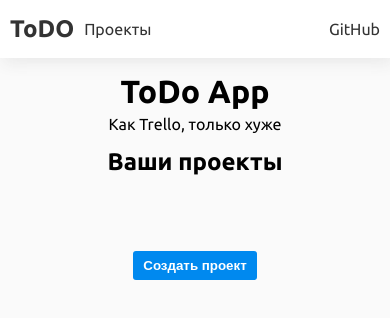
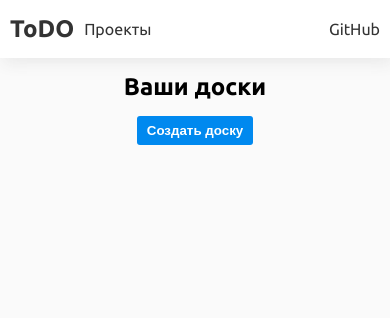
Before and after one commit to NineSirius/todo-react, a React (Create React App) app: page / in a window 390 px wide. Shown: the top 318 px of the page. Built offline with nearby package versions, Linux system fonts and the light colour scheme.

Commit message:
update homepage design and fix bugs

```diff
--- a/src/components/ProjectCard/ProjectCard.module.sass
+++ b/src/components/ProjectCard/ProjectCard.module.sass
@@ -1,5 +1,5 @@
 .card
-  min-width: 250px
+  width: 100%
   min-height: 100px
   display: flex
   flex-direction: column
@@ -7,9 +7,11 @@
   padding: 15px
   border-radius: 10px
   background: var(--project-card-bg)
+  transition: background 0.3s
   margin-right: 10px
 
   &:hover
+    cursor: pointer
     backdrop-filter: brightness(60%)
     background: var(--project-card-hover-bg)
 
@@ -18,7 +20,21 @@
     display: flex
     align-items: center
     justify-content: space-between
+    gap: 10px
 
     h4
       color: var(--project-card-title-color)
       font-size: 1.5rem
+      word-break: break-all
+      text-align: left
+
+  .info
+    display: flex
+    align-items: center
+    gap: 10x
+
+    &_item
+      display: flex
+      align-items: center
+      gap: 4px
+      color: var(--text-color)
--- a/src/components/ProjectCard/index.tsx
+++ b/src/components/ProjectCard/index.tsx
@@ -3,7 +3,7 @@ import { ProjectT } from '../../types/ProjectT'
 import styles from './ProjectCard.module.sass'
 import { Menu, MenuItem } from 'components/UI/Menu'
 import MenuIcon from './menu-icon.png'
-import { Draggable } from 'react-beautiful-dnd'
+import { MdTaskAlt } from 'react-icons/md'
 
 interface ProjectCardProps extends ProjectT {
     index: number
@@ -23,30 +23,22 @@ export const ProjectCard: React.FC<ProjectCardProps> = ({
     editProject,
 }) => {
     return (
-        <Draggable draggableId={id} index={index}>
-            {(provided) => (
-                <div
-                    onClick={onClick}
-                    className={styles.card}
-                    ref={provided.innerRef}
-                    {...provided.dragHandleProps}
-                    {...provided.draggableProps}
-                >
+        <div onClick={onClick} className={styles.card}>
             <div className={styles.title_wrap}>
                 <h4>{title}</h4>
                 {editProject && deleteProject && (
-                            <Menu
-                                title={<img src={MenuIcon} alt="menu icon" style={{ width: 25 }} />}
-                            >
+                    <Menu title={<img src={MenuIcon} alt="menu icon" style={{ width: 25 }} />}>
                         <MenuItem onClick={editProject}>Изменить</MenuItem>
                         <MenuItem onClick={deleteProject}>Удалить</MenuItem>
                         {/* <MenuItem onClick={deleteProject}>Поделиться</MenuItem> */}
                     </Menu>
                 )}
             </div>
-                    <p>{tasks.length > 0 ? `${tasks.length} задач` : 'Ни одной задачи'}</p>
+            <div className={styles.info}>
+                <div className={styles.info_item}>
+                    <MdTaskAlt /> {tasks.length}
                 </div>
-            )}
-        </Draggable>
+            </div>
+        </div>
     )
 }
--- a/src/components/UI/Menu/Menu.module.sass
+++ b/src/components/UI/Menu/Menu.module.sass
@@ -5,6 +5,7 @@
     display: flex
     justify-content: center
     align-items: center
+    z-index: 9
 
     &:hover
       cursor: pointer
--- a/src/containers/HomePage/HomePage.module.sass
+++ b/src/containers/HomePage/HomePage.module.sass
@@ -9,12 +9,22 @@
     margin-bottom: 15px
 
   .projects
-    margin-top: 15px
-    display: flex
+    max-width: 1280px
+    margin: 15px auto
+    display: grid
+    grid-template-columns: repeat(4, 1fr)
+    gap: 10px
     align-items: flex-start
-    padding: 10px 15px 50px 15px
-    overflow-x: auto
-    overflow-y: hidden
+    padding: 10px 15px
+
+    @media screen and (max-width: 1070px)
+      grid-template-columns: repeat(3, 1fr)
+
+    @media screen and (max-width: 720px)
+      grid-template-columns: repeat(2, 1fr)
+
+    @media screen and (max-width: 500px)
+      grid-template-columns: repeat(1, 1fr)
 
 .form
   display: flex
--- a/src/containers/HomePage/index.tsx
+++ b/src/containers/HomePage/index.tsx
@@ -44,19 +44,6 @@ export const HomePage = () => {
     }, [projects])
 
     const navigate = useNavigate()
-
-    const handleDragEnd = (result: any) => {
-        if (!result.destination) return
-
-        const sourceIndex = result.source.index
-        const destinationIndex = result.destination.index
-
-        if (projects) {
-            const sortedProjects = reorder(projects, sourceIndex, destinationIndex)
-            console.log(sortedProjects)
-            setProjects(sortedProjects)
-        }
-    }
 
     const addProject = (title: string) => {
         const project: ProjectT = {
@@ -135,20 +122,17 @@ export const HomePage = () => {
                 <title>ToDo React - Создавайте и управляйте задачи</title>
             </Helmet>
             <div className={`${styles.home}`}>
-                <header className={styles.home_header}>
+                {/* <header className={styles.home_header}>
                     <h1>ToDo App</h1>
                     <p>Как Trello, только хуже</p>
-                </header>
-                <h2>Ваши проекты</h2>
+                </header> */}
+                <h2>Ваши доски</h2>
 
-                <DragDropContext onDragEnd={handleDragEnd}>
-                    <Droppable droppableId="projects" direction="horizontal" type="COLUMN">
-                        {(provided) => (
-                            <div
-                                className={styles.projects}
-                                ref={provided.innerRef}
-                                {...provided.droppableProps}
-                            >
+                <Button onClick={() => setNewProjectModal(true)} style={{ marginTop: 15 }}>
+                    Создать доску
+                </Button>
+
+                <div className={styles.projects}>
                     {projects &&
                         projects.map((item, index) => (
                             <ProjectCard
@@ -180,11 +164,6 @@ export const HomePage = () => {
                             />
                         ))}
                 </div>
-                        )}
-                    </Droppable>
-                </DragDropContext>
-
-                <Button onClick={() => setNewProjectModal(true)}>Создать проект</Button>
 
                 <Modal
                     show={newProjectModal}
@@ -200,6 +179,7 @@ export const HomePage = () => {
                             <input
                                 type="text"
                                 value={projectName}
+                                maxLength={36}
                                 required
                                 onChange={projectNameChange}
                             />
@@ -223,6 +203,7 @@ export const HomePage = () => {
                             <input
                                 type="text"
                                 value={projectName}
+                                maxLength={36}
                                 required
                                 onChange={projectNameChange}
                             />
--- a/src/styles/index.sass
+++ b/src/styles/index.sass
@@ -10,6 +10,8 @@ body
   font-family: "Ubuntu"
   background: var(--main-bg)
   min-height: 100vh
+  max-width: 100vw
+  overflow-x: hidden
 
 .content
   height: 100%
--- a/src/styles/variables.sass
+++ b/src/styles/variables.sass
@@ -12,15 +12,15 @@ body
   --navbar-shadow: 3px 5px 15px #e9e9e9
   --nav-link-color: #333
 
-  --text-color: #2a2a2a
+  --text-color: #3e3e3e
   --card-title-color: #e7e7e7
 
   --modal-text-color: rgb(68, 84, 111)
 
   --border-color: #ececec
 
-  --project-card-bg: #e8e8e8
-  --project-card-hover-bg: #cbcbcb
+  --project-card-bg: #ffffff
+  --project-card-hover-bg: #ebebeb
   --project-card-title-color: #333
 
   --task-column-bg: #ffffff
```
Lines whose indentation alone changed are shown as unchanged.
